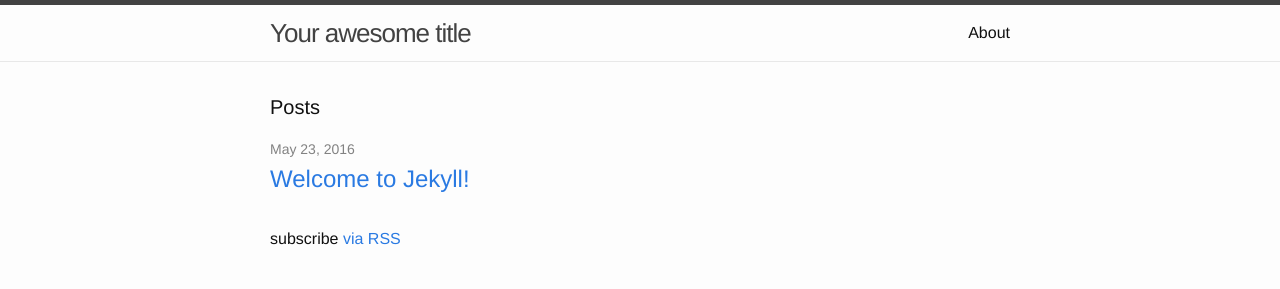
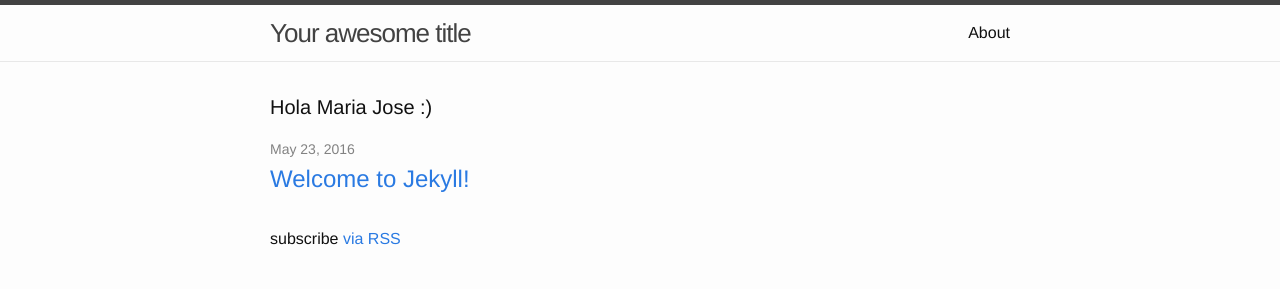
Before and after one commit to juancho09/juancho09.github.io, a Jekyll site: the page built from index.html, in a window 1280 px wide. Shown: the top 289 px of the page. Built offline with Jekyll 4.4.1, drawn with Linux system fonts in a browser that asks for light colours.

Commit message:
Update index.html

```diff
--- a/index.html
+++ b/index.html
@@ -4,7 +4,7 @@
 
 <div class="home">
 
-  <h1 class="page-heading">Posts</h1>
+  <h1 class="page-heading">Hola Maria Jose :)</h1>
 
   <ul class="post-list">
     {% for post in site.posts %}
```
